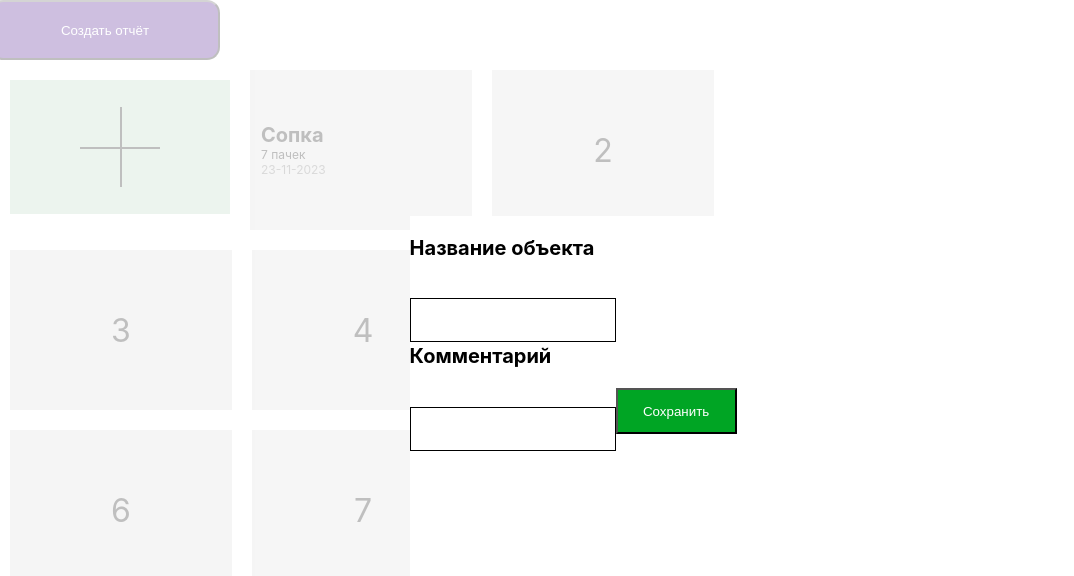
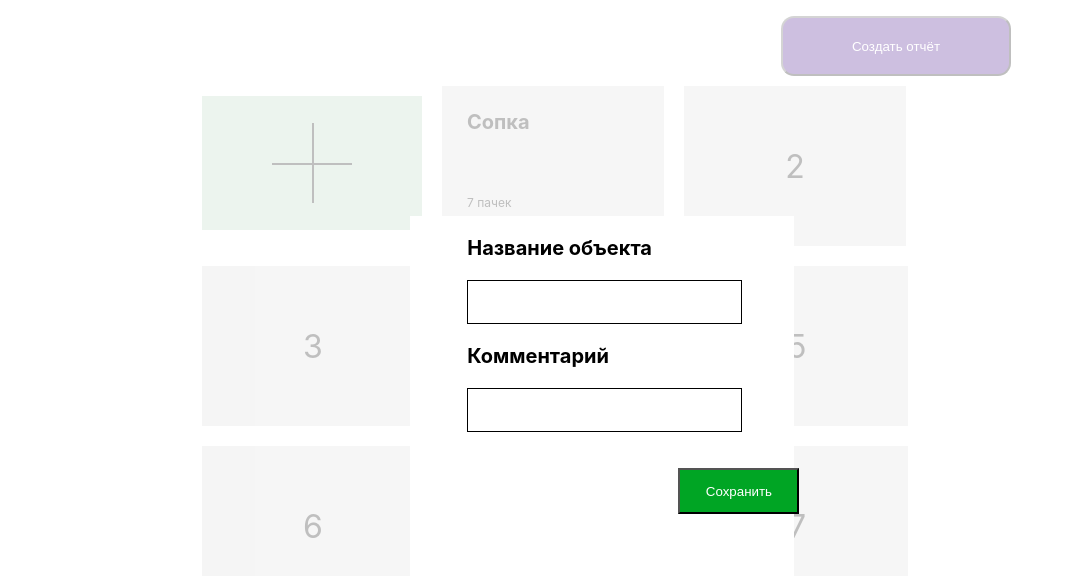
Before and after one commit to LuckyHorseshoe-chan/snow_level_report, a React (Create React App) app in the folder frontend/: page / in a window 1280 px wide. Both pictures are taken after a click on the button "Создать отчёт". Shown: the top 576 px of the page, without its empty margins (0-1074 px from the left). Built offline with nearby package versions, Linux system fonts and the light colour scheme.

Commit message:
fix positions

```diff
--- a/frontend/src/App.css
+++ b/frontend/src/App.css
@@ -55,10 +55,13 @@
   height: 550px;
   padding: 0;
   margin: 0;
+  position: relative;
+  top: 5%;
 }
 
 .item {
   display: flex;
+  flex-direction: column;
   width: 222px;
   height: 160px;
   margin: 10px;
@@ -68,19 +71,24 @@
   font-size: 2rem;
   flex-shrink: 0;
 }
+
+.item-content{
+  position: relative;
+  width: 172px;
+  height: 160px;
+  top: 24px;
+}
+
 #create-report{
   width: 230px;
   height: 60px;
   position: relative;
-  right: 10px;
+  left: 20%;
   border-radius: 13px;
   background-color: #3A0084;
   color: white;
 }
-.centered{
-  position: absolute;
-  top: 5%
-}
+
 #plus-block{
   width: 220px;
   height: 134px;
@@ -110,6 +118,8 @@
   line-height: 15px;
   letter-spacing: 0em;
   text-align: left;
+  position: relative;
+  top: 38%;
 }
 
 .date{
@@ -120,7 +130,10 @@
   letter-spacing: 0em;
   text-align: left;
   color: #00000082;
+  position: relative;
+  top: 40%;
 }
+
 .dark {
   background: #000;
   height: 100%;
@@ -131,6 +144,7 @@
   top: 0;
   left: 0;
 }
+
 .modal {
   width: 30%;
   height: 45%;
@@ -138,14 +152,25 @@
   top: 27%;
   left: 32%;
   background: white;
+  display: flex;
+  flex-direction: column;
 }
 
+.modal-text{
+  font-family: Inter;
+  font-size: 20px;
+  font-weight: 700;
+  letter-spacing: 0em;
+  text-align: left;
+  width: 200px;
+  position: relative;
+  left: 15%;
+}
 .obj-input{
   position: relative;
-  width: 200px;
+  left: 15%;
+  width: 70%;
   height: 40px;
-  top: 5%;
-  left: 0;
   border: 1px solid #000000;
 }
 
@@ -153,7 +178,10 @@
   width: 121px;
   height: 46px;
   background: #00A524;
-  color: white
+  color: white;
+  position: relative;
+  top: 10%;
+  left: 70%;
 }
 
 #object-page{
--- a/frontend/src/components/ObjectList.tsx
+++ b/frontend/src/components/ObjectList.tsx
@@ -5,7 +5,9 @@ function ObjectList(){
     return (
         <ul className="object-list">
             <Plus/>
-            <li className="item"><ObjectText name='Сопка' date='23-11-2023' batches='7 пачек'/></li>
+            <li className="item">
+                <ObjectText name='Сопка' date='23-11-2023' batches='7 пачек'/>
+            </li>
             <li className="item">2</li>
             <li className="item">3</li>
             <li className="item">4</li>
--- a/frontend/src/components/ObjectText.tsx
+++ b/frontend/src/components/ObjectText.tsx
@@ -1,6 +1,6 @@
 function ObjectText({name, date, batches}: {name: string, date: string, batches: string}){
     return(
-        <div>
+        <div className="item-content">
             <div className="name">{name}</div>
             <div className="batches">{batches}</div>
             <div className="date">{date}</div>
--- a/frontend/src/pages/CreateObject.tsx
+++ b/frontend/src/pages/CreateObject.tsx
@@ -1,9 +1,9 @@
 function CreateObject(){
     return(
         <div className='modal'>
-            <p className='name'>Название объекта</p>
+            <p className='modal-text'>Название объекта</p>
             <input className="obj-input"></input>
-            <p className='name'>Комментарий</p>
+            <p className='modal-text'>Комментарий</p>
             <input className="obj-input"></input>
             <button className="green-button">Сохранить</button>
         </div>
--- a/frontend/src/pages/Home.tsx
+++ b/frontend/src/pages/Home.tsx
@@ -17,7 +17,7 @@ function Home(){
 
     return(
         <div>
-            <div className="home-page">
+            <div id="home-page">
                 <button id="create-report" onClick={openModal}>Создать отчёт</button>
                 <ObjectList/>
             </div>
--- a/frontend/src/pages/Object.tsx
+++ b/frontend/src/pages/Object.tsx
@@ -10,7 +10,7 @@ function Object(){
                         Сопка
                     </div>
                     <div id="obj-comment">
-                        Комментарий очень длинный и содержательный
+                        Комментарий очень длинный и содержательный очень длинный и содержательный очень длинный и содержательный очень длинный и содержательный
                     </div>
                 </div>
                 <div id="obj-btns">
```
